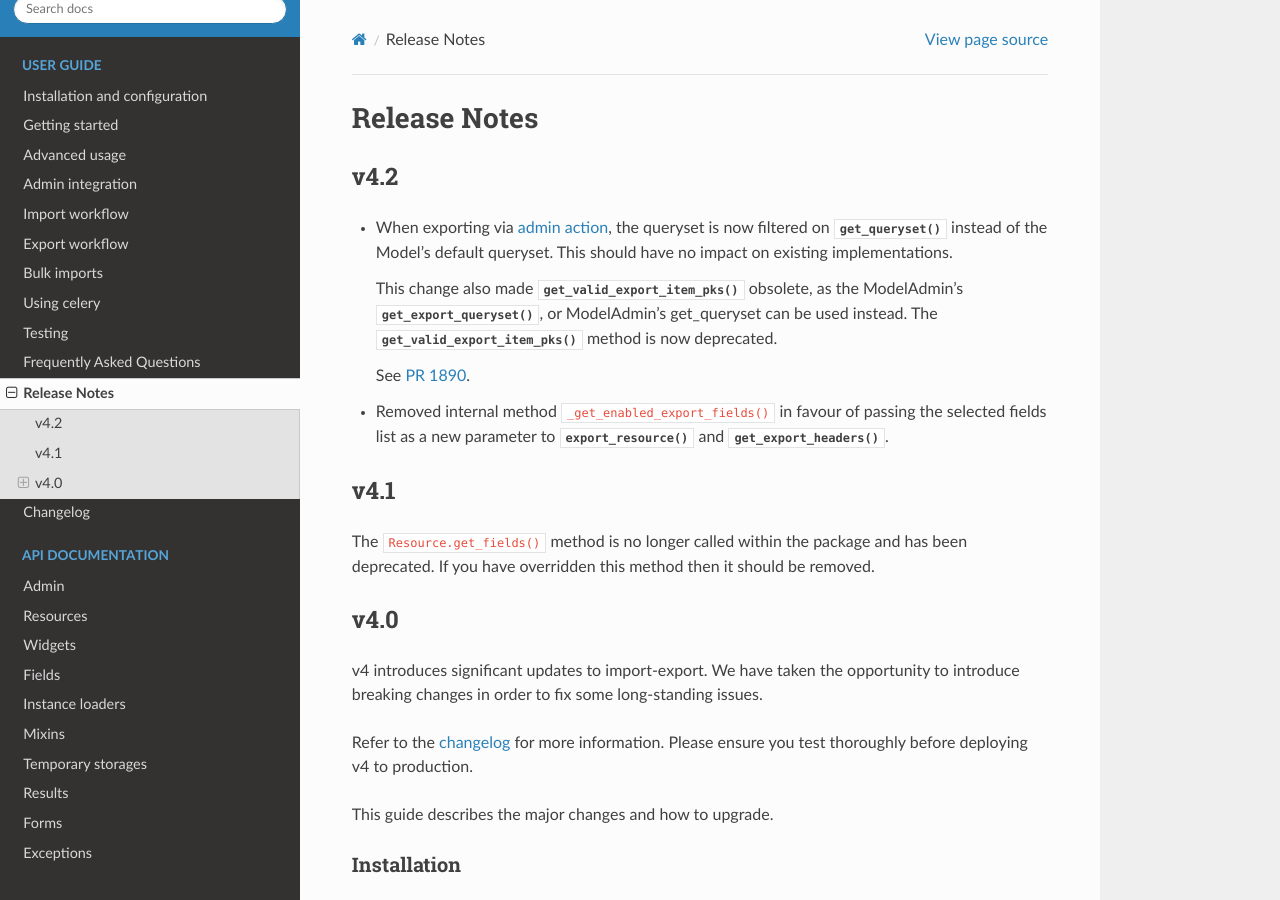
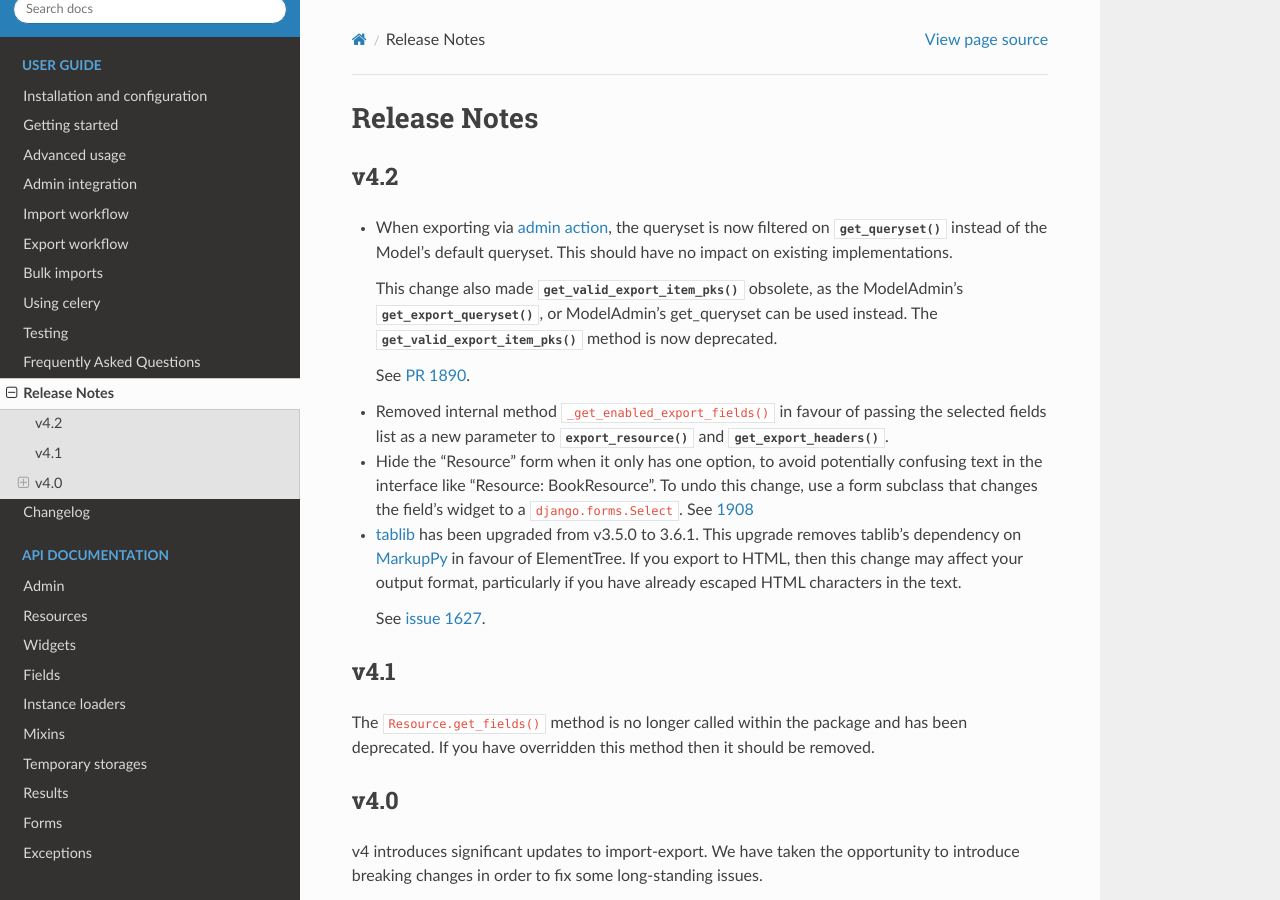
Before and after one commit to django-import-export/django-import-export, a Sphinx documentation site: the page built from docs/release_notes.rst, in a window 1280 px wide and 900 px high. Built offline with Sphinx 7.4.7 and the Read the Docs theme 2.0.0, drawn with Linux system fonts in a browser that asks for light colours; pages that are not in the unit, such as notebooks, are missing from menus; the version number could not be read and is left out.

Commit message:
upgraded tablib version

```diff
--- a/docs/release_notes.rst
+++ b/docs/release_notes.rst
@@ -19,6 +19,17 @@ v4.2
 * Removed internal method ``_get_enabled_export_fields()`` in favour of passing the selected fields list as a
   new parameter to :meth:`~import_export.resources.Resource.export_resource` and
   :meth:`~import_export.resources.Resource.get_export_headers`.
+
+* Hide the "Resource" form when it only has one option, to avoid potentially confusing text in the interface like
+  "Resource: BookResource". To undo this change, use a form subclass that changes the field’s widget to a
+  ``django.forms.Select``.  See `1908 <https://github.com/django-import-export/django-import-export/issues/1908>`_
+
+*  `tablib <https://github.com/jazzband/tablib>`_ has been upgraded from v3.5.0 to 3.6.1.
+   This upgrade removes tablib's dependency on `MarkupPy <https://github.com/jazzband/tablib/pull/554>`_ in favour
+   of ElementTree.  If you export to HTML, then this change may affect your output format, particularly if you have
+   already escaped HTML characters in the text.
+
+   See `issue 1627 <https://github.com/django-import-export/django-import-export/issues/1627>`_.
 
 v4.1
 ----
--- a/pyproject.toml
+++ b/pyproject.toml
@@ -34,16 +34,15 @@ classifiers = [
     "Topic :: Software Development",
 ]
 
-# tablib temporarily using master before v4
 dependencies = [
     "diff-match-patch",
     "Django>=4.2",
-    "tablib==3.5.0"
+    "tablib>=3.6.1"
 ]
 
 [project.optional-dependencies]
 all = [
-    "tablib[all]==3.5.0"
+    "tablib[all]>=3.6.1"
 ]
 cli = ["tablib[cli]"]
 ods = ["tablib[ods]"]
```
Also changed, not shown: docs/changelog.rst (+4 -8 lines), 2 other files.
